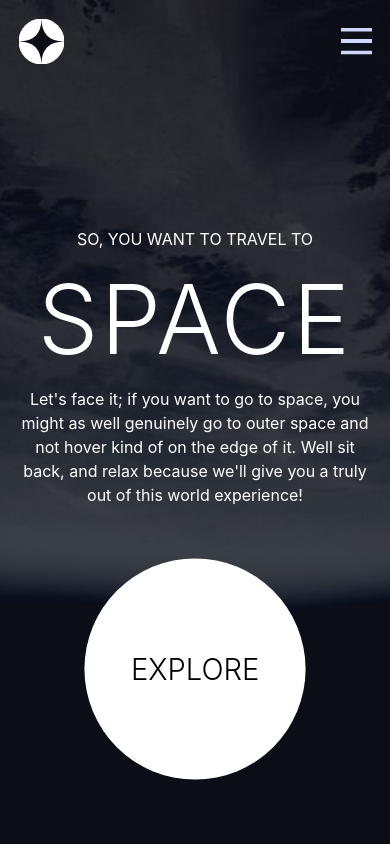
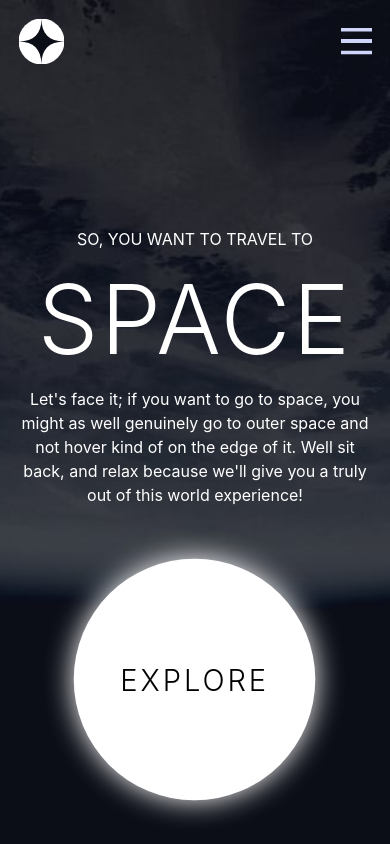
Before and after one commit to Aj-Herrera-99/frontend-mentor-space-tourism, a React (Vite) app: page /crew in a window 390 px wide. Built offline with nearby package versions, Linux system fonts and the light colour scheme.

Commit message:
hamburger changes, minor changes

```diff
--- a/src/components/Header.jsx
+++ b/src/components/Header.jsx
@@ -11,12 +11,21 @@ const HeaderComp = styled.header`
 
 function Header({ setIsUrlChanged }) {
     const asideRef = useRef(null);
+    const imgRef = useRef(null);
     const toggleDropdown = () => {
         asideRef.current.classList.toggle("!translate-x-0");
+        if (imgRef) {
+            if (imgRef.current.src.includes("hamburger")) {
+                imgRef.current.src = "assets/shared/icon-close.svg";
+            } else {
+                imgRef.current.src = "assets/shared/icon-hamburger.svg";
+            }
+        }
     };
     const goToAnotherPage = () => {
         setIsUrlChanged((curr) => !curr);
         asideRef.current.classList.toggle("!translate-x-0");
+        imgRef.current.src = "assets/shared/icon-hamburger.svg";
     };
     return (
         <HeaderComp>
@@ -77,6 +86,7 @@ function Header({ setIsUrlChanged }) {
             <div className="pr-4 mt-4 sm:hidden">
                 <div className="h-[6vh] flex items-center">
                     <img
+                        ref={imgRef}
                         src="assets/shared/icon-hamburger.svg"
                         alt="icon-hamburger"
                         className="transition-all scale-90 cursor-pointer h-3/5 hover:scale-100"
--- a/src/pages/Home.jsx
+++ b/src/pages/Home.jsx
@@ -1,6 +1,7 @@
 import React from "react";
 import Main from "../components/Main";
 import styled from "styled-components";
+import { Link } from "react-router-dom";
 
 const ExploreBtn = styled.div`
     display: flex;
@@ -8,7 +9,7 @@ const ExploreBtn = styled.div`
     align-items: center;
     padding-inline: 3rem;
     margin-inline: auto;
-    margin-top: 3rem;
+    margin-block: 3rem;
     font-size: 1.875rem;
     line-height: 2.25rem;
     font-weight: 300;
@@ -18,13 +19,14 @@ const ExploreBtn = styled.div`
     aspect-ratio: 1;
     width: fit-content;
     cursor: pointer;
-    scale: .97;
+    scale: 0.97;
     transition: all 1s ease;
+    animation: anim 4s infinite linear;
+    letter-spacing: 3px;
     @media (min-width: 768px) {
         margin-top: 6rem;
     }
     &:hover {
-        animation: anim 3s infinite linear;
         scale: 1;
     }
 
@@ -33,7 +35,7 @@ const ExploreBtn = styled.div`
             box-shadow: 0 0 0 white;
         }
         50% {
-            box-shadow: 0 0 30px white;
+            box-shadow: 0 0 40px white;
         }
         100% {
             box-shadow: 0 0 0 white;
@@ -45,14 +47,18 @@ function Home() {
     return (
         <Main classes="uppercase !pt-[10rem]">
             <p className="sm:text-lg">so, you want to travel to</p>
-            <h1 className="py-5 font-light tracking-wide text-8xl sm:text-[10rem] sm:py-6">space</h1>
+            <h1 className="py-5 font-light tracking-wide text-8xl sm:text-[10rem] sm:py-6">
+                space
+            </h1>
             <p className="normal-case sm:text-lg sm:mx-28">
                 Let's face it; if you want to go to space, you might as well
                 genuinely go to outer space and not hover kind of on the edge of
                 it. Well sit back, and relax because we'll give you a truly out
                 of this world experience!
             </p>
-            <ExploreBtn>explore</ExploreBtn>
+            <Link to="/destination/mars">
+                <ExploreBtn>explore</ExploreBtn>
+            </Link>
         </Main>
     );
 }
```
